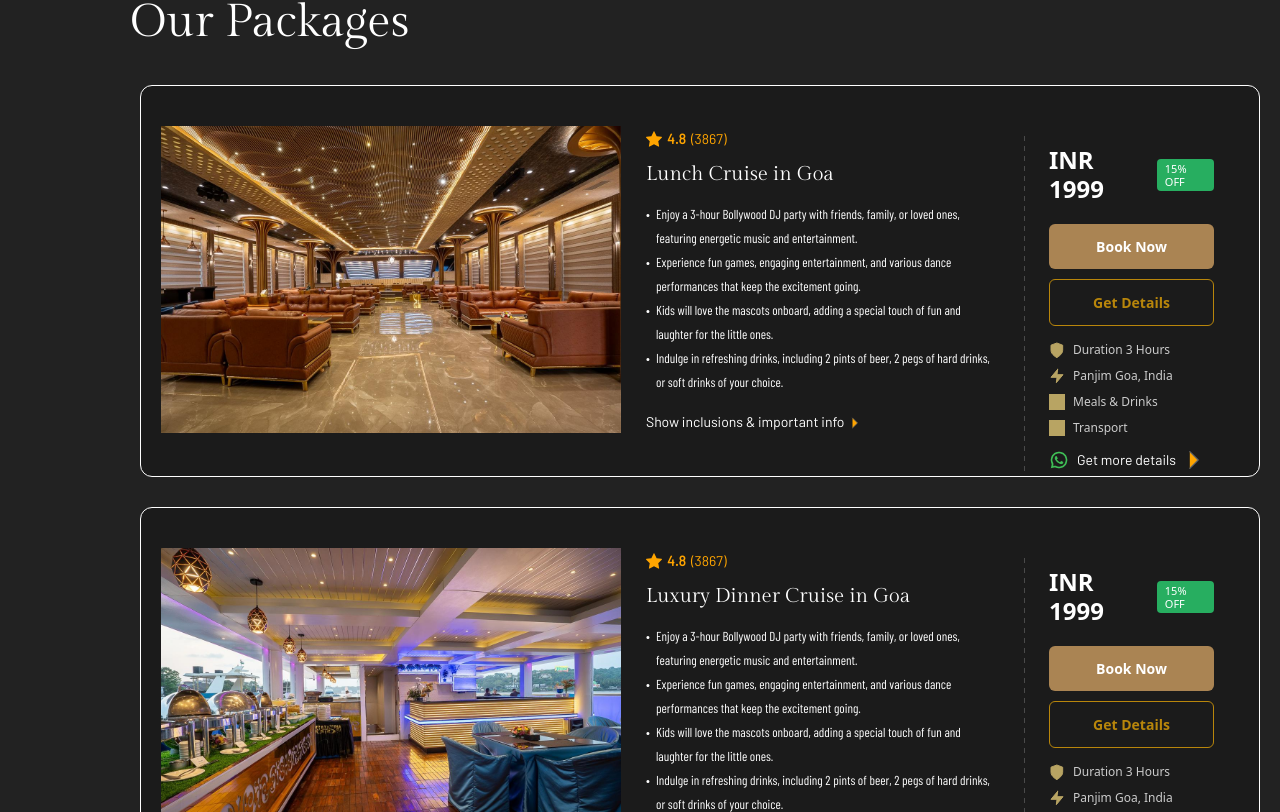
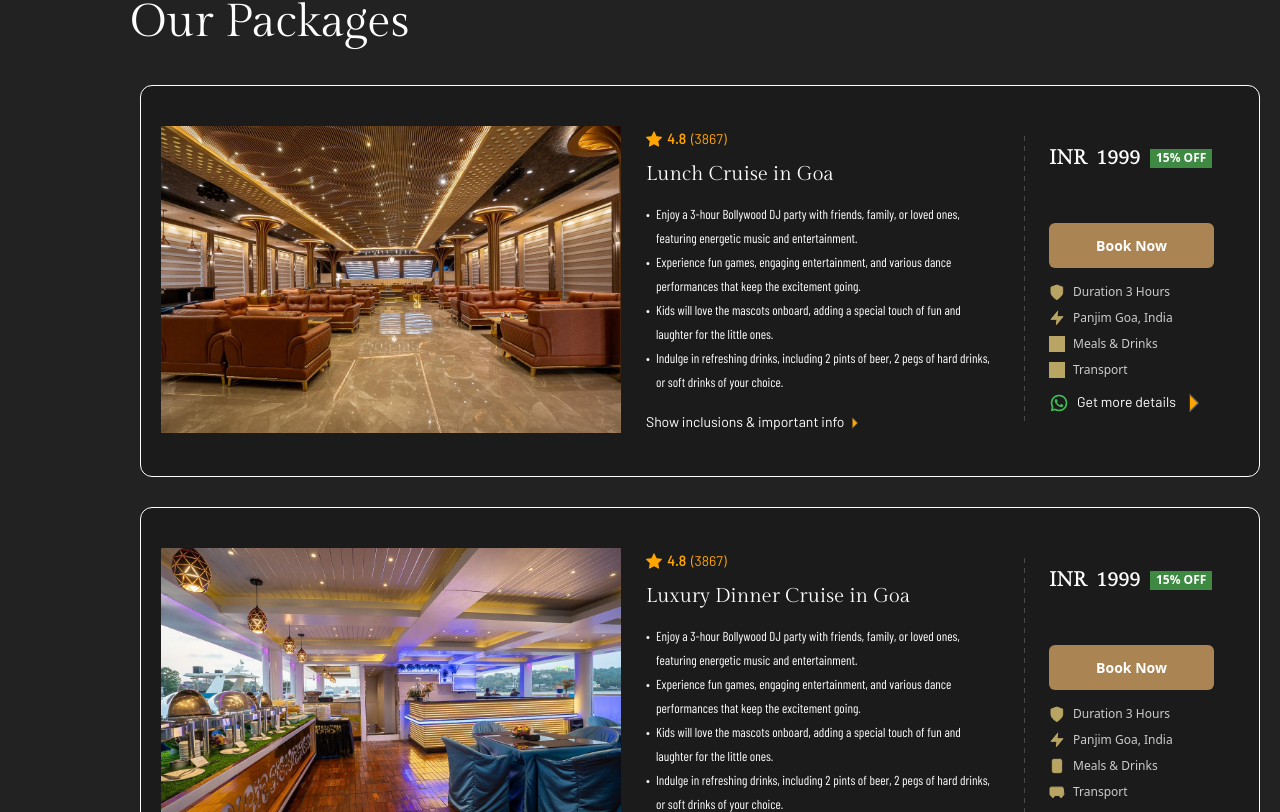
Before and after one commit to Kratagya-Webkorps/nautiamigo-angular, an Angular app: page / in a window 1280 px wide. Shown: the part 3008-3820 px from the top of the page. Built offline with nearby package versions, Linux system fonts and the light colour scheme; grey boxes are pictures that could not be loaded.

Commit message:
Fix fonts of INR and discount

```diff
--- a/src/app/cruise-packages/cruise-packages.component.css
+++ b/src/app/cruise-packages/cruise-packages.component.css
@@ -541,7 +541,41 @@
   font-weight: 400;
   font-size: 14px;
   line-height: 26.3px;
-  letter-spacing: 0px;  /* line spacing */
-  color: #ffffff;       /* white */
-  text-decoration: none; /* removes underline, optional */
+  letter-spacing: 0px;
+  color: #ffffff;
+  text-decoration: none;
 }
+
+.amount h3 {
+  display: flex;
+  align-items: center;
+  gap: -50px;
+}
+
+.amount h3 .tag {
+  font-size: 14px;
+  font-weight: 600
+}
+
+
+
+
+.amount h3 .currency,
+.amount h3 .price {
+  display: inline;
+  font-family: "Gilda Display", serif;
+  font-size: 20px;
+  line-height: 25px;
+  letter-spacing: 0px;
+  color: #ffffff;
+}
+
+.amount h3 .tag {
+  background-color: #3f8a43;
+  color: #fff;
+  font-size: 12px;
+  font-weight: bold;
+  padding: 2px 6px;
+  white-space: nowrap;
+  border-radius: 0px;
+}
--- a/src/app/cruise-packages/cruise-packages.component.html
+++ b/src/app/cruise-packages/cruise-packages.component.html
@@ -60,8 +60,8 @@
               <div class="payments">
                 <div class="amount">
                   <h3>
-                    INR {{ offer.currentPrice }}
-                    <div class="tag">15% OFF</div>
+                    <span class="currency">INR</span> <span class="price">{{ offer.currentPrice }}</span>
+                    <span class="tag">15% OFF</span>
                   </h3>
                 </div>
 
@@ -70,9 +70,9 @@
                     <button class="primary-button" (click)="callPhone('9324105081')">
                       Book Now
                     </button>
-                    <button class="secondary-button m-ele" (click)="openWhatsApp('+919324105081')">
+                    <!-- <button class="secondary-button m-ele" (click)="openWhatsApp('+919324105081')">
                       Get Details
-                    </button>
+                    </button> -->
                   </div>
 
                   <div class="features">
--- a/src/app/cruise-packages/cruise-packages.component.ts
+++ b/src/app/cruise-packages/cruise-packages.component.ts
@@ -63,6 +63,8 @@ interface CruiseOffer {
   needToKnows: NeedToKnow[];
   transport: Transport[];
 }
+
+
 
 @Component({
   selector: 'app-cruise-packages',
@@ -455,6 +457,7 @@ export class CruisePackagesComponent implements OnInit {
       ],
     },
     {
+
       cruiseId: 1,
       title: "Private Yachts in Goa",
       category: "Private Yachts",
```
